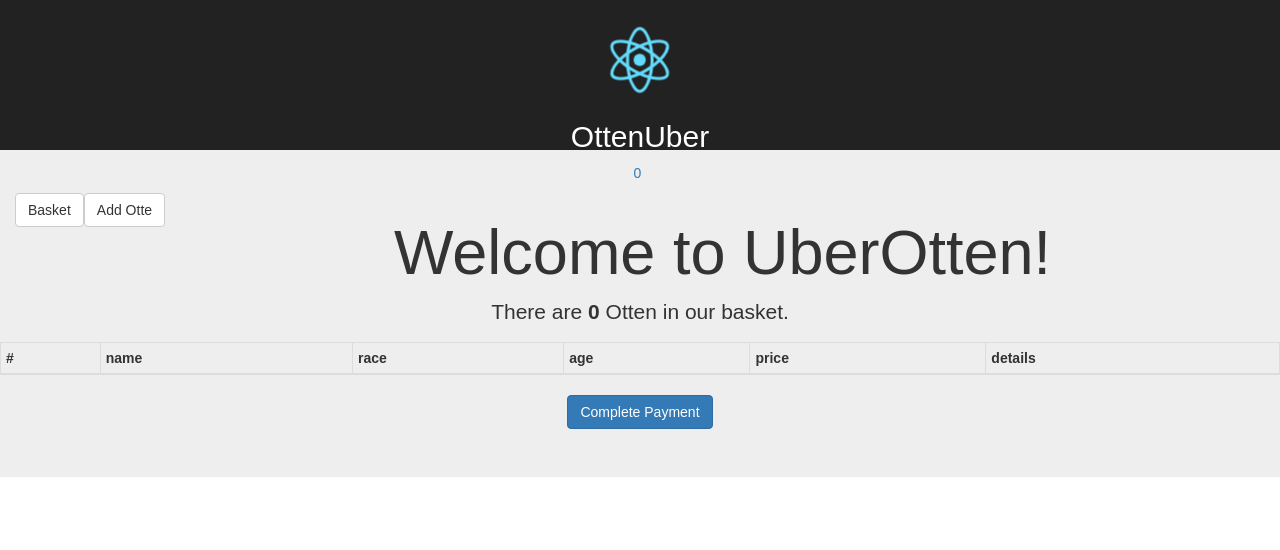
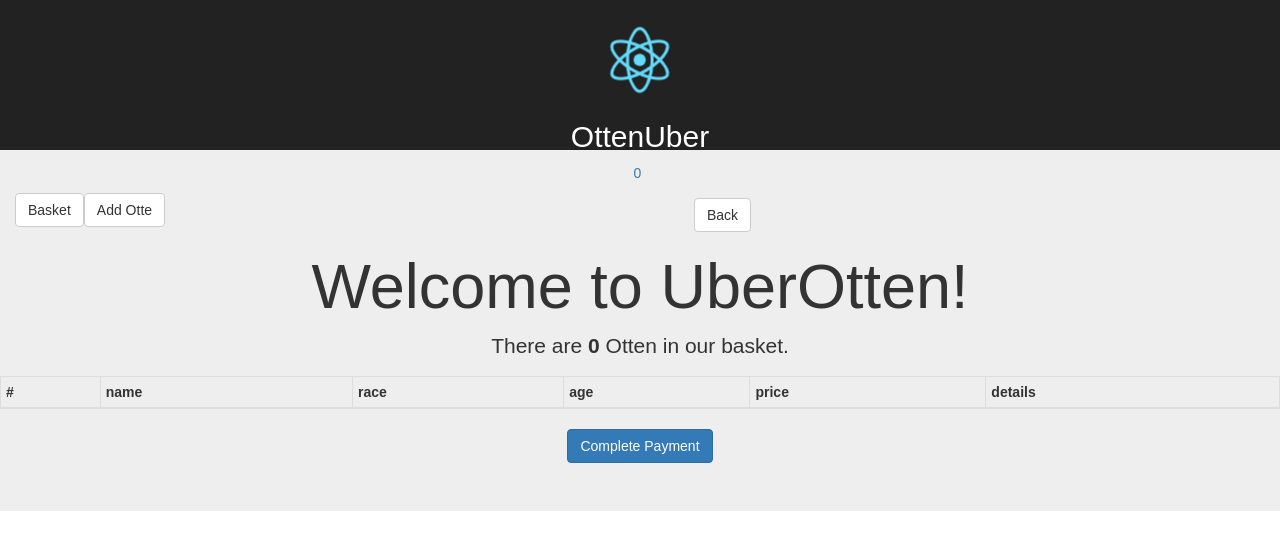
Before and after one commit to Georg-W/react_redux, a React (Create React App) app: page /basket in a window 1280 px wide. Shown: the top 550 px of the page. Built offline with nearby package versions, Linux system fonts and the light colour scheme.

Commit message:
added back buttons

```diff
--- a/src/pages/Basket/Basket.js
+++ b/src/pages/Basket/Basket.js
@@ -1,6 +1,6 @@
 import React, {Component} from 'react';
 import {Link} from 'react-router-dom';
-import {Jumbotron} from 'react-bootstrap';
+import {Jumbotron, Button} from 'react-bootstrap';
 import {connect} from 'react-redux';
 import TableOfOtten from '../../components/TableOfOtten/TableOfOtten';
 
@@ -39,6 +39,11 @@ class Basket extends Component {
       console.log(this.state.basketOtten);
       return (
         <Jumbotron>
+          <Button
+            className="button icon-left"
+            onClick={() => this.props.history.goBack()}>
+            Back
+          </Button>
           <h1>Welcome to UberOtten!</h1>
           <p>There are <strong>{ this.state.basketOtten.length }</strong> Otten in our basket.</p>
           <TableOfOtten otten={ this.state.basketOtten } fromBasket={true}/>
--- a/src/pages/PaymentSuccess/PaymentSuccess.js
+++ b/src/pages/PaymentSuccess/PaymentSuccess.js
@@ -32,7 +32,13 @@ class PaymentSuccess extends Component {
 
   render() {
     return (
+      console.log(this.props),
       <div>
+        <Button
+          className="button icon-left"
+          onClick={() => this.props.history.goBack()}>
+          Back
+        </Button>
         <h1>Your Payment was successfull!</h1>
         <h1>Thank you for choosing UberOtten</h1>
         <h2>Your Otten will arrive in: </h2>
```
